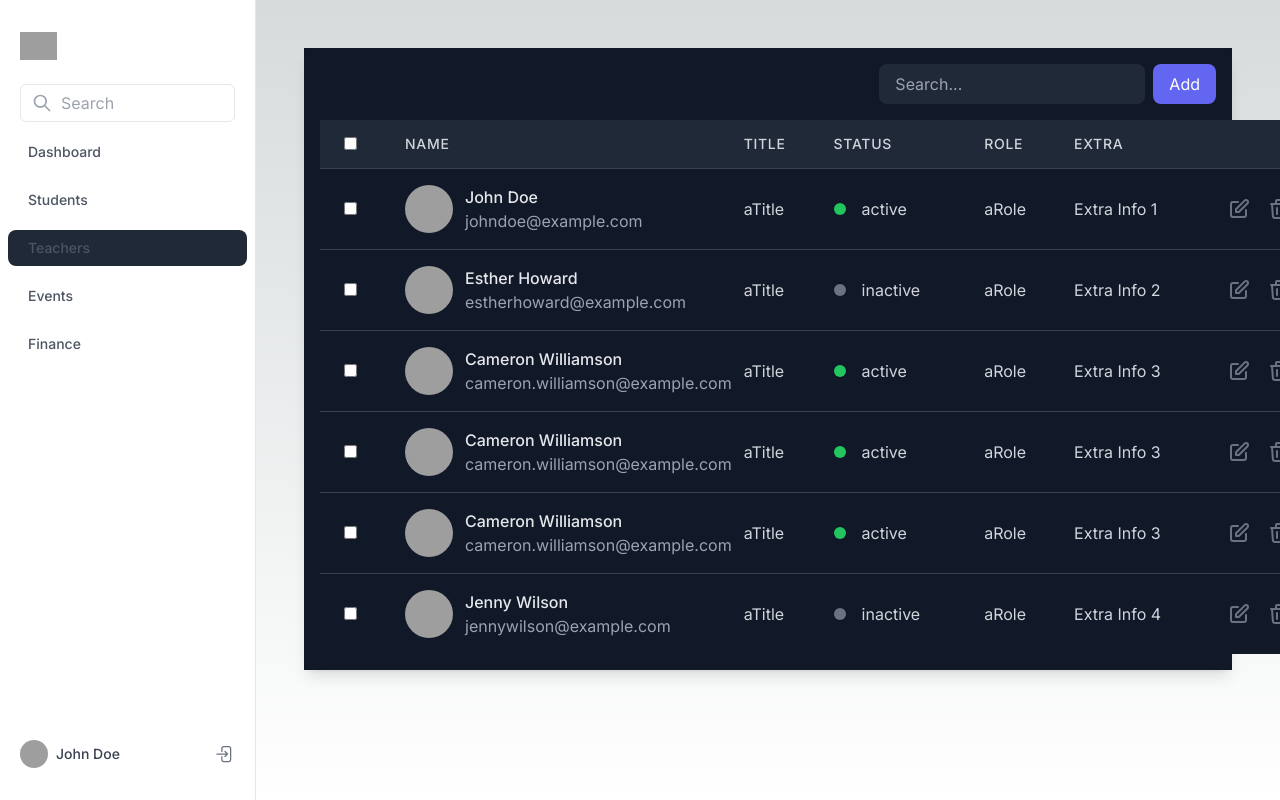
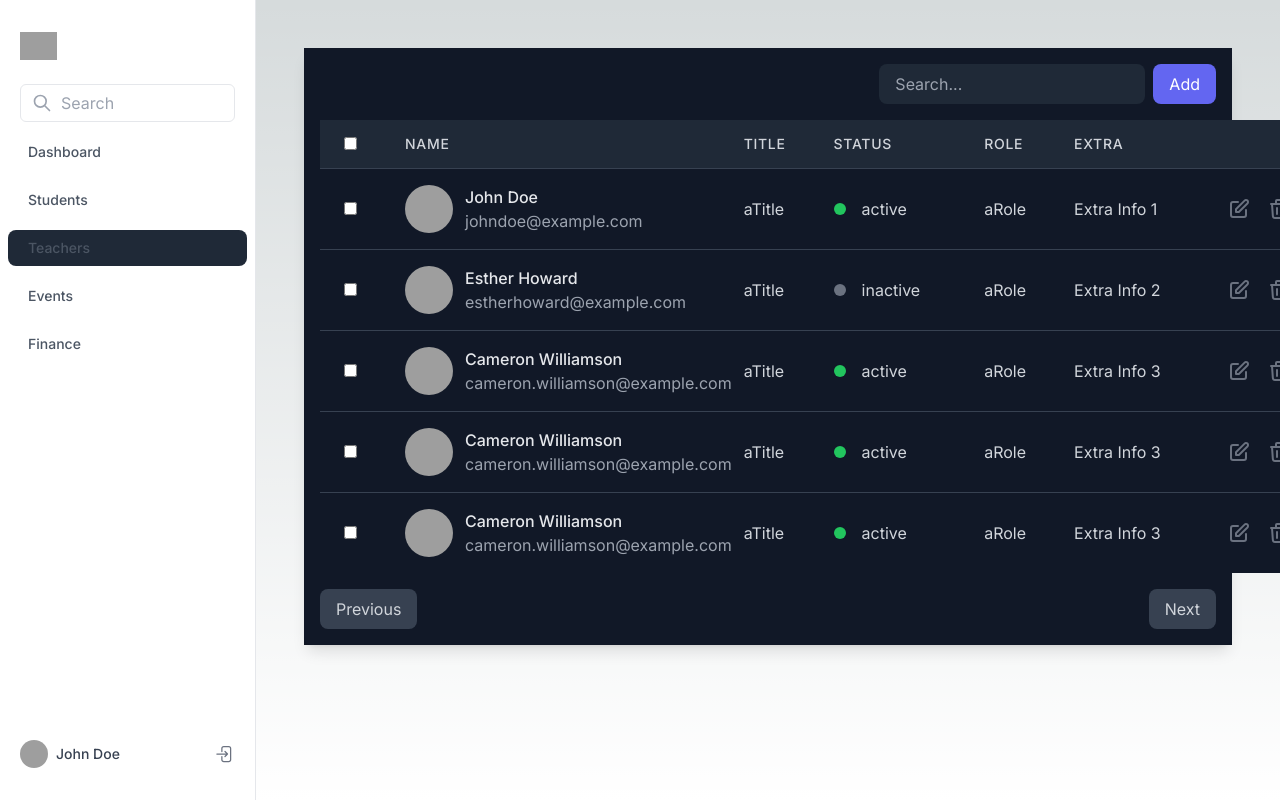
Before and after one commit to programmer-weeb/school-front, a Next.js app: page /teachers in a window 1280 px wide. Built offline with nearby package versions, Linux system fonts and the light colour scheme; grey boxes are pictures that could not be loaded.

Commit message:
Add pagination

```diff
--- a/app/teachers/page.jsx
+++ b/app/teachers/page.jsx
@@ -1,3 +1,5 @@
+'use client'
+import { useState } from "react";
 import Link from "next/link";
 
 const TableHeader = ({ headers }) => {
@@ -68,6 +70,26 @@ const TableRow = ({ data }) => {
 
 // Main Table component
 const Table = ({ headers, data }) => {
+	const [currentPage, setCurrentPage] = useState(1);
+	const itemsPerPage = 5;
+
+	const handlePrevPage = () => {
+		if (currentPage > 1) {
+			setCurrentPage(currentPage - 1);
+		}
+	};
+
+	const handleNextPage = () => {
+		if (currentPage < Math.ceil(data.length / itemsPerPage)) {
+			setCurrentPage(currentPage + 1);
+		}
+	};
+
+	const currentData = data.slice(
+		(currentPage - 1) * itemsPerPage,
+		currentPage * itemsPerPage
+	);
+
 	return (
 		<div className="bg-gray-900 text-white p-4 rounded-lg shadow-lg w-full">
 			<div className="flex justify-between items-center mb-4">
@@ -86,9 +108,25 @@ const Table = ({ headers, data }) => {
 			<table className="min-w-full divide-y divide-gray-700">
 				<TableHeader headers={headers} />
 				<tbody className="bg-gray-800 divide-y divide-gray-700">
-					<TableRow data={data} />
+					<TableRow data={currentData} />
 				</tbody>
 			</table>
+			<div className="flex justify-between mt-4">
+				<button
+					className="px-4 py-2 bg-gray-700 text-gray-300 rounded-lg hover:bg-gray-600 focus:outline-none"
+					onClick={handlePrevPage}
+					disabled={currentPage === 1}
+				>
+					Previous
+				</button>
+				<button
+					className="px-4 py-2 bg-gray-700 text-gray-300 rounded-lg hover:bg-gray-600 focus:outline-none"
+					onClick={handleNextPage}
+					disabled={currentPage === Math.ceil(data.length / itemsPerPage)}
+				>
+					Next
+				</button>
+			</div>
 		</div>
 	);
 };
```
